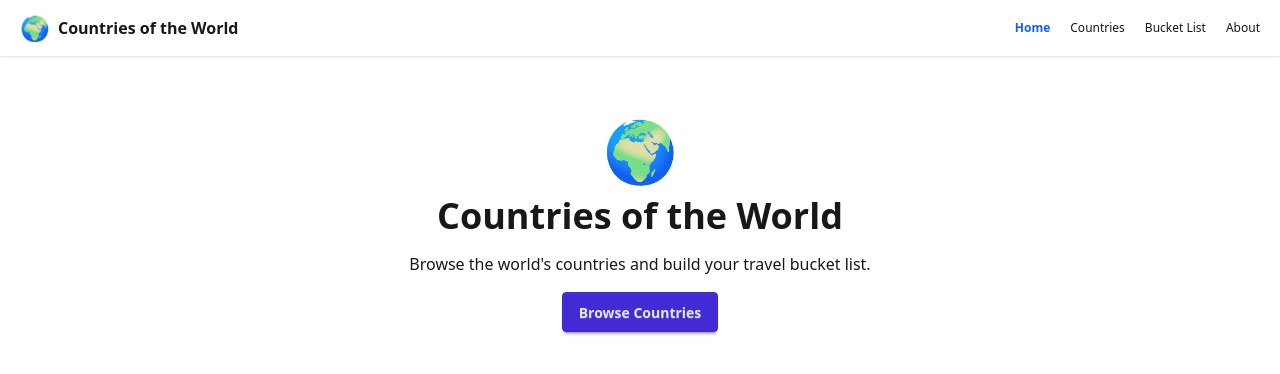
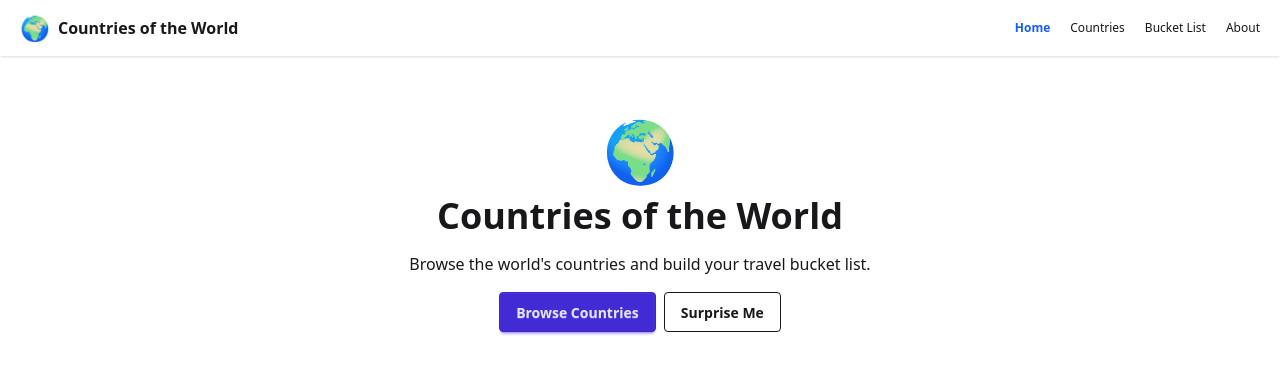
Before and after one commit to angeldelabanda/lab-act-countries, a React (Vite) app: page / in a window 1280 px wide. Shown: the top 374 px of the page. Built offline with nearby package versions, Linux system fonts and the light colour scheme.

Commit message:
Task 5: add Surprise Me button using useNavigate

```diff
--- a/src/pages/HomePage.jsx
+++ b/src/pages/HomePage.jsx
@@ -1,14 +1,27 @@
-import { Link } from "react-router"
+import { Link, useNavigate } from "react-router"
+import COUNTRIES from "../data/countries";
+
 
 const HomePage = () => {
+  const navigate = useNavigate();
+  const handleSurpriseMe = () => {
+    const random = COUNTRIES[Math.floor(Math.random() * COUNTRIES.length)];
+    navigate(`/countries/${random.code}`);
+  };
+
   return (
     <div className="max-w-2xl mx-auto text-center py-10 space-y-4">
       <div className="text-6xl">🌍</div>
       <h1 className="text-4xl font-bold">Countries of the World</h1>
       <p>Browse the world's countries and build your travel bucket list.</p>
-      <Link to="/countries" className="btn btn-primary">
+      <div className="flex gap-2 justify-center">
+      <Link to={"/countries"} className="btn btn-primary">
         Browse Countries
       </Link>
+      <button className="btn btn-outline" onClick={handleSurpriseMe}>
+        Surprise Me
+      </button>
+      </div>
     </div>
   );
 };
```
